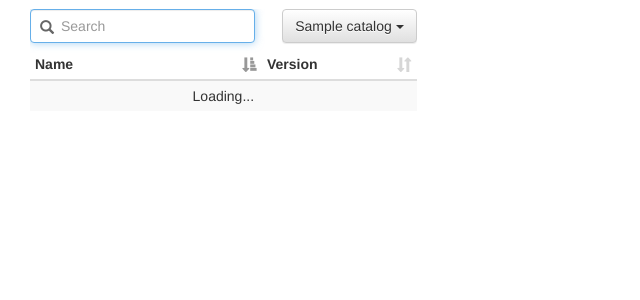
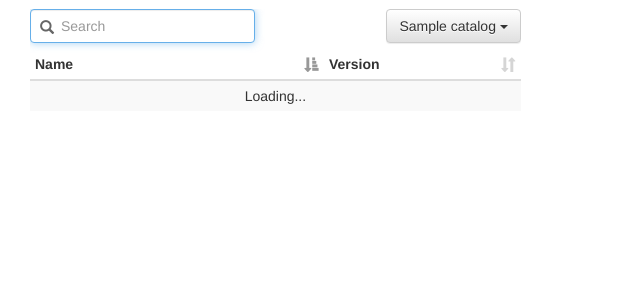
Before and after one commit to munki/mwa2, a Django app: template pkgsinfo/templates/pkgsinfo/pkgsinfo.html in a window 1280 px wide. Shown: the part 51-351 px from the top of the page, without its empty margins (0-640 px from the left). Run offline with Django 3.2, Linux system fonts and the light colour scheme; the template is opened without the code that fills it: most values are stand-ins (such as "Sample title", 1, 10 or a date in 2020); data that the repository does not hold is empty; some libraries are stand-ins or nearby versions.

Commit message:
Change column offset to pkgsinfo item_list

```diff
--- a/pkgsinfo/templates/pkgsinfo/pkgsinfo.html
+++ b/pkgsinfo/templates/pkgsinfo/pkgsinfo.html
@@ -28,7 +28,7 @@
 
 {% block content %}
 <div class="row-fluid">
-  <div class="col-xs-4 col-sm-4 col-md-4 col-lg-4">
+  <div class="col-xs-5 col-sm-5 col-md-5 col-lg-5">
     <div id='item_list'>
         <div class="form-inline">
             <div class="form-group">
@@ -60,7 +60,7 @@
         </table>
     </div>
   </div>
-  <div class='col-xs-8 col-sm-8 col-md-8 col-lg-8'>
+  <div class='col-xs-7 col-sm-7 col-md-7 col-lg-7'>
     <div id="pkginfo_item_detail"></div>
   </div>
 </div>
```
